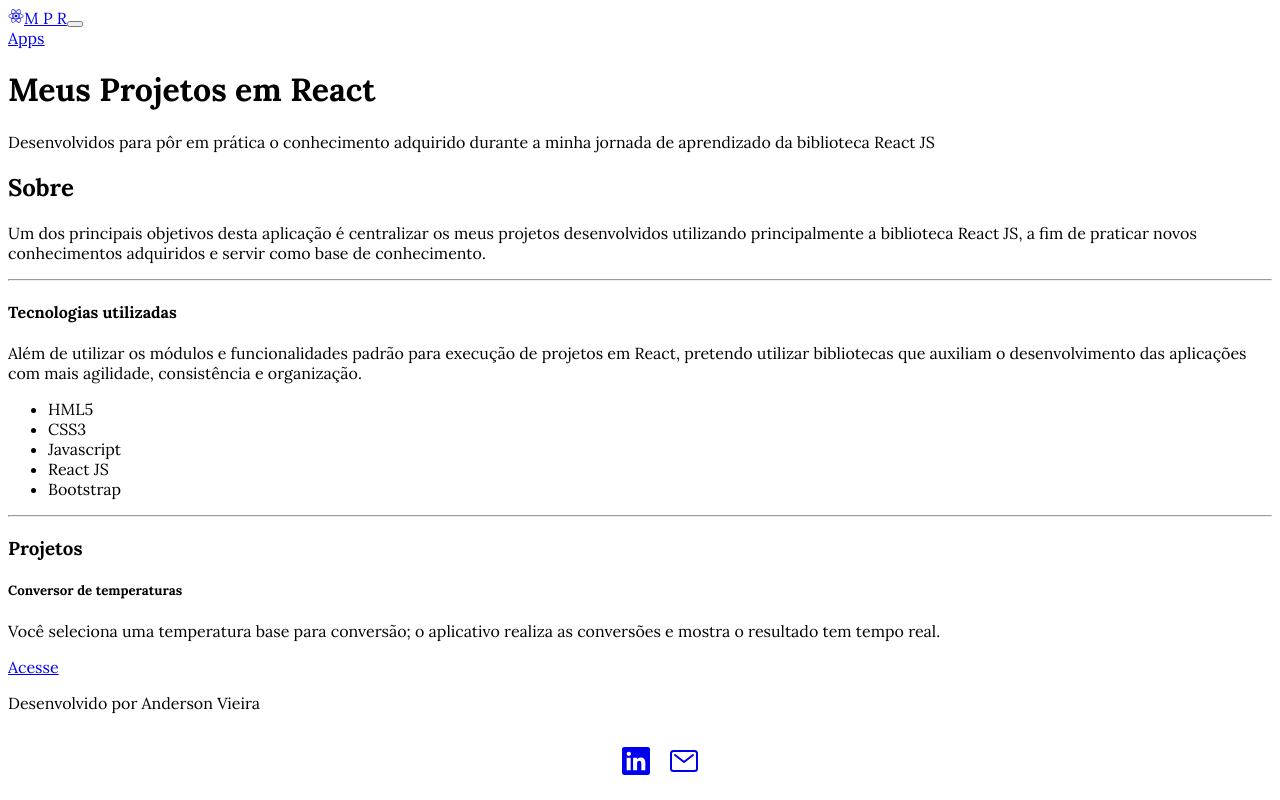
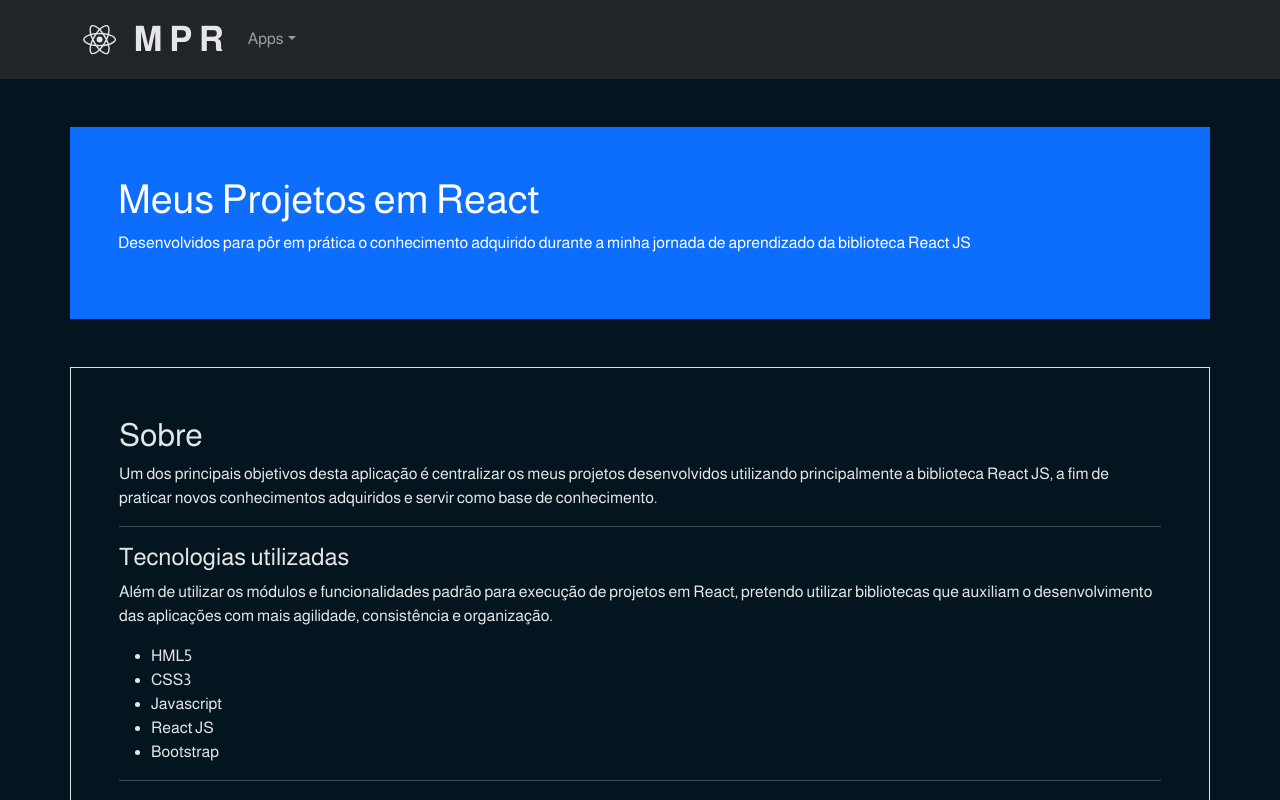
Before and after one commit to vieira-a/my-react-projects, a React (Create React App) app: page / in a window 1280 px wide. Shown: the top 800 px of the page. Built offline with nearby package versions, Linux system fonts and the light colour scheme.

Commit message:
Aplicando SASS no componente Navigation

```diff
--- a/src/components/Navigation.jsx
+++ b/src/components/Navigation.jsx
@@ -5,21 +5,21 @@ import Nav from 'react-bootstrap/Nav';
 import Navbar from 'react-bootstrap/Navbar';
 import NavDropdown from 'react-bootstrap/NavDropdown';
 import { IoLogoReact } from "react-icons/io5";
-import styles from '../styles/components/Navigation.module.sass'
+import styles from "../styles/components/Navigation.module.sass"
 
 function Navigation(){
 
   return(
 
       <>
-      <Navbar bg="light" expand="lg">
-        <Container>
-          <Navbar.Brand className={styles.navLogo} as={Link} to={'/'} key="1"><IoLogoReact/>M P R
+      <Navbar variant="dark" bg="dark" expand="lg">
+        <Container >
+          <Navbar.Brand className={styles.navBar} as={Link} to={'/'} key="1"><IoLogoReact/>M P R
           </Navbar.Brand>
           <Navbar.Toggle aria-controls="basic-navbar-nav" />
           <Navbar.Collapse id="basic-navbar-nav">
             <Nav className="me-auto">
-              <NavDropdown title="Apps" id="basic-nav-dropdown">
+              <NavDropdown title="Apps" id="basic-nav-dropdown" menuVariant="dark">
                 {/* <NavDropdown.Item>Calculadora de média</NavDropdown.Item>
                 <NavDropdown.Item>Conversor de moedas</NavDropdown.Item> */}
                 <NavDropdown.Item as={Link} to="/temperature" key="2">Conversor de temperaturas</NavDropdown.Item>
--- a/src/index.js
+++ b/src/index.js
@@ -1,3 +1,4 @@
+import "bootstrap/dist/css/bootstrap.min.css";
 import React from 'react';
 import ReactDOM from 'react-dom/client';
 import App from './App';
--- a/src/styles/components/Navigation.module.sass
+++ b/src/styles/components/Navigation.module.sass
@@ -0,0 +1,12 @@
+@use '../variables'
+@use '../mixins'
+
+.navBar
+    @include mixins.flex-center
+    gap: 1rem
+    font-size: 2.2rem
+    font-weight: bold
+    color: variables.$ff-color-platinum
+
+    &:hover
+        color: variables.$ff-color-celeste
--- a/src/styles/main.sass
+++ b/src/styles/main.sass
@@ -2,3 +2,14 @@
 
 *
     font-family: variables.$font-stack
+    padding: 0
+    margin: 0
+    box-sizing: border-box
+
+body
+    background-color: variables.$bg-color-black-2
+    color: variables.$ff-color-platinum
+
+
+a, svg
+    transition: .4s
--- a/src/styles/mixins.sass
+++ b/src/styles/mixins.sass
@@ -0,0 +1,4 @@
+@mixin flex-center
+    display: flex
+    justify-content: center
+    align-items: center
--- a/src/styles/variables.sass
+++ b/src/styles/variables.sass
@@ -1,2 +1,10 @@
-@import url('https://fonts.googleapis.com/css2?family=Lora:wght@400;700&display=swap')
-$font-stack: "Lora"
+/* Tipography*/
+@import url('https://fonts.googleapis.com/css2?family=Almarai:wght@400;700&display=swap')
+$font-stack: 'Almarai', sans-serif
+
+/*Colors*/
+$ff-color-celeste: #a1f6fa
+$ff-color-gray: rgb(104, 124, 131)
+$ff-color-platinum: rgb(229, 230, 231)
+$bg-color-black-1: rgb(12, 32, 44)
+$bg-color-black-2: rgb(4, 21, 32)
```
